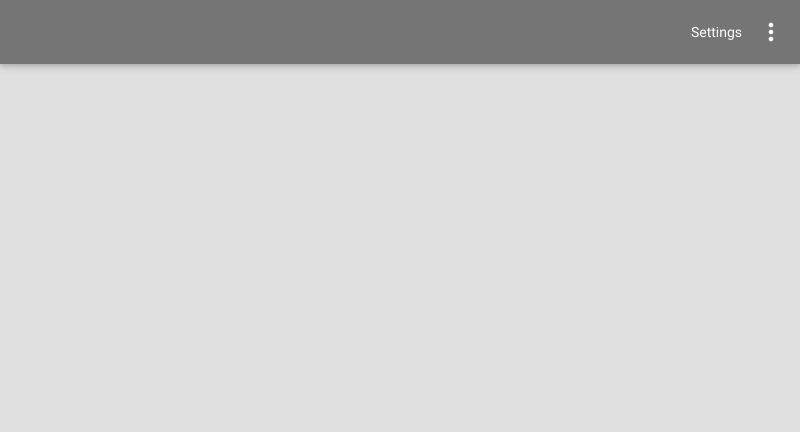
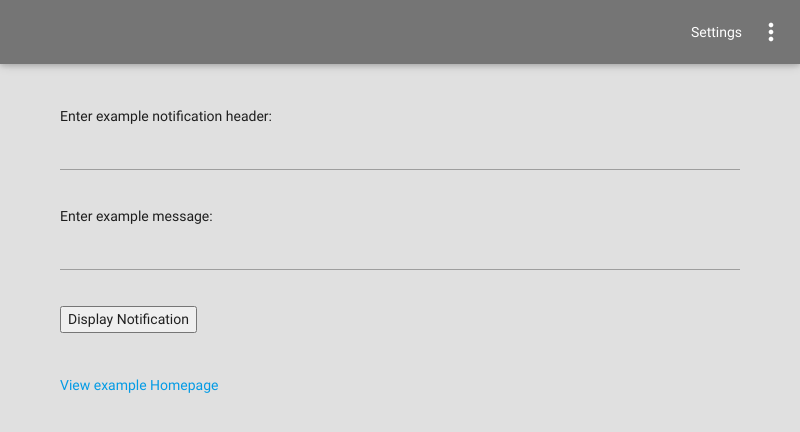
Before and after one commit to devedge/GitNow, an Electron app: page views/main.html in a window 800 px wide. Drawn offline with Linux system fonts and the light colour scheme.

Commit message:
Added example notification stuff

```diff
--- a/views/main.html
+++ b/views/main.html
@@ -40,6 +40,20 @@
     <!-- Main container -->
     <div class="container">
 
+        <!-- Stuff to display example message -->
+        <br><br>
+        Enter example notification header:
+        <br>
+        <input type="text" id="notifhead" value=""></input>
+        <br><br>
+        Enter example message:
+        <br>
+        <input type="text" id="exampleinput" value=""></input>
+        <br><br>
+        <button type="button" onclick="displayNotification()">Display Notification</button>
+        <br><br><br>
+        <a href="./exampleindex.html">View example Homepage</a>
+
     </div>
 
 
@@ -50,5 +64,17 @@
     </script>
     <script type="text/javascript" src="../styling/materialize/js/materialize.min.js"></script>
 
+
+    <script type="text/javascript">
+        const notifier = require('node-notifier');
+
+        function displayNotification() {
+            notifier.notify({
+                'title': document.getElementById("notifhead").value,
+                'message': document.getElementById("exampleinput").value
+            });
+        }
+    </script>
+
 </body>
 </html>
```
Also changed, not shown: views/import notes.txt (+11 -4 lines).
